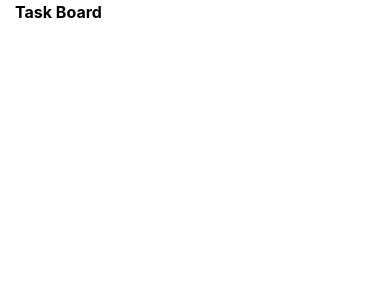
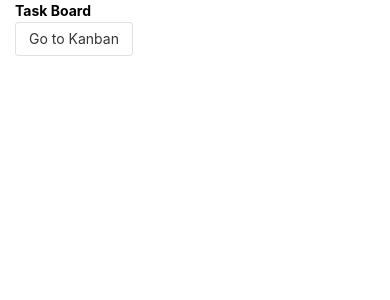
Before and after one commit to iskandar13abdurakhmonov/AI-Powered-TaskFlow-A-Smart-Kanban-Productivity-App, a Vue app: page / in a window 390 px wide. Shown: the top 300 px of the page. Built offline with nearby package versions, Linux system fonts and the light colour scheme.

Commit message:
implemented based responsiveness and voice recognition

```diff
--- a/src/components/AppHeader.vue
+++ b/src/components/AppHeader.vue
@@ -1,9 +1,16 @@
 <script setup lang="ts">
+import {useRouter} from "vue-router";
 
+const router = useRouter()
+
+const gotoKanban = () => {
+	router.push({ name: 'Home'})
+}
 </script>
 
 <template>
 	<h1 class="font-bold mt-10">Task Board</h1>
+	<n-button @click="gotoKanban">Go to Kanban</n-button>
 </template>
 
 <style scoped>
```
